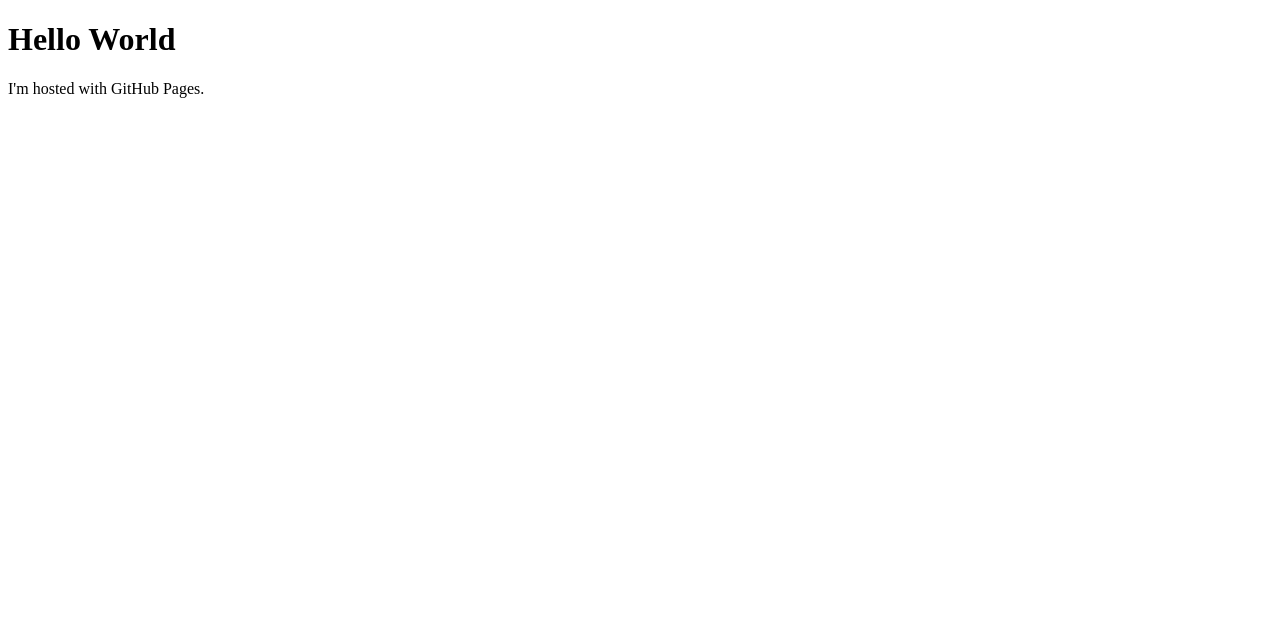
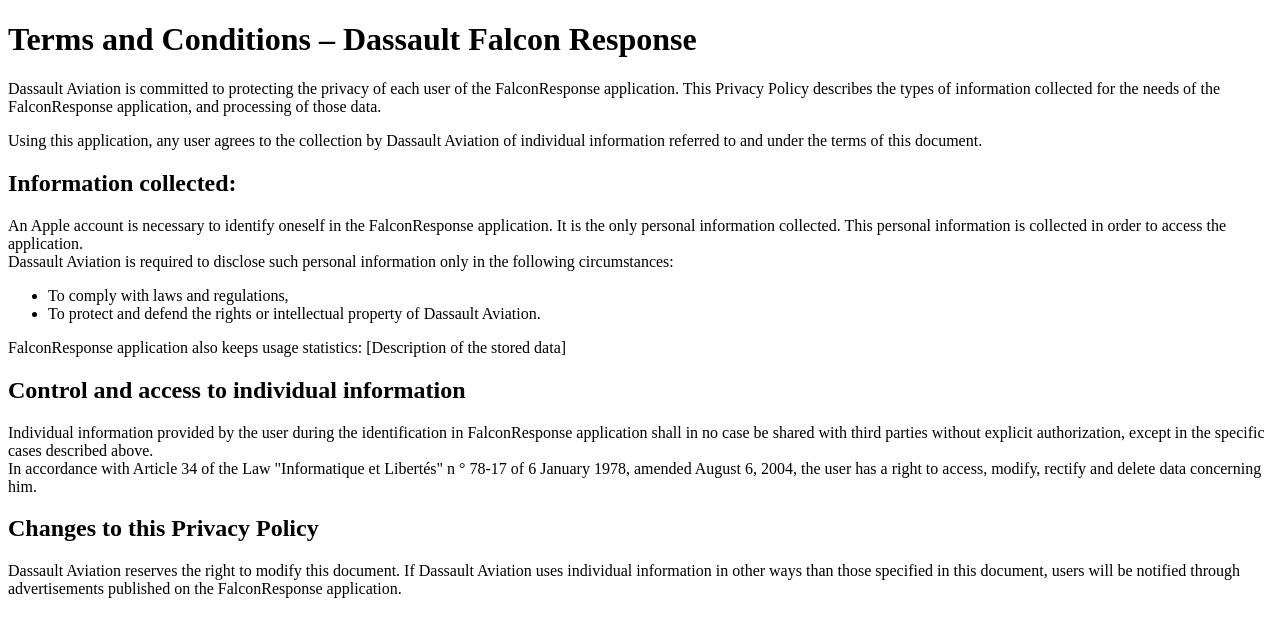
Before and after one commit to ExpertimeMobilite/DassaultFalconResponse, a plain HTML site: page index.html in a window 1280 px wide. Drawn offline with Linux system fonts and the light colour scheme.

Commit message:
Update index.html

```diff
--- a/index.html
+++ b/index.html
@@ -1,7 +1,27 @@
 <!DOCTYPE html>
 <html>
+  <header>
+    <title>Terms and Conditions – Dassault Falcon Response</title>
+  </header>
 <body>
-<h1>Hello World</h1>
-<p>I'm hosted with GitHub Pages.</p>
-</body>
+    <h1>Terms and Conditions – Dassault Falcon Response</h1>
+    <p>Dassault Aviation is committed to protecting the privacy of each user of the FalconResponse application. This Privacy Policy describes the types of information collected for the needs of the FalconResponse application, and processing of those data.</p>
+    <p>Using this application, any user agrees to the collection by Dassault Aviation of individual information referred to and under the terms of this document.</p>
+
+    <h2>Information collected:</h2>
+    <p>An Apple account is necessary to identify oneself in the FalconResponse application. It is the only personal information collected. This personal information is collected in order to access the application.<br />
+    Dassault Aviation is required to disclose such personal information only in the following circumstances:
+    <ul>
+      <li>To comply with laws and regulations,</li>
+      <li>To protect and defend the rights or intellectual property of Dassault Aviation.</li>
+    </ul>
+    FalconResponse application also keeps usage statistics: [Description of the stored data]</p>
+
+    <h2>Control and access to individual information</h2>
+    <p>Individual information provided by the user during the identification in FalconResponse application shall in no case be shared with third parties without explicit authorization, except in the specific cases described above.<br />
+    In accordance with Article 34 of the Law "Informatique et Libertés" n ° 78-17 of 6 January 1978, amended August 6, 2004, the user has a right to access, modify, rectify and delete data concerning him.</p>
+
+    <h2>Changes to this Privacy Policy</h2>
+    <p>Dassault Aviation reserves the right to modify this document. If Dassault Aviation uses individual information in other ways than those specified in this document, users will be notified through advertisements published on the FalconResponse application.</p>
+  </body>
 </html>
```
